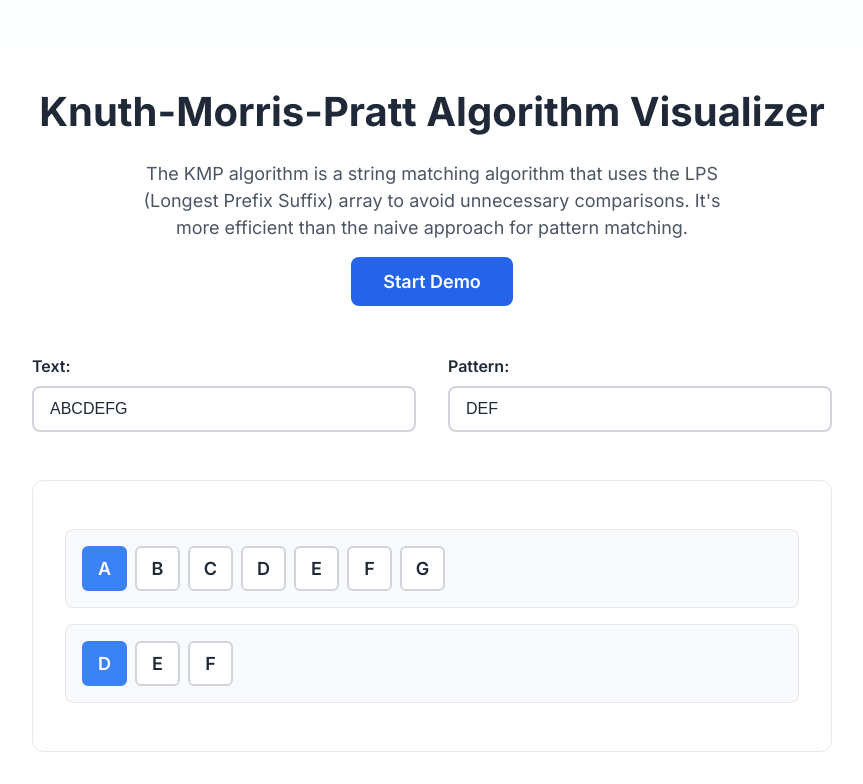
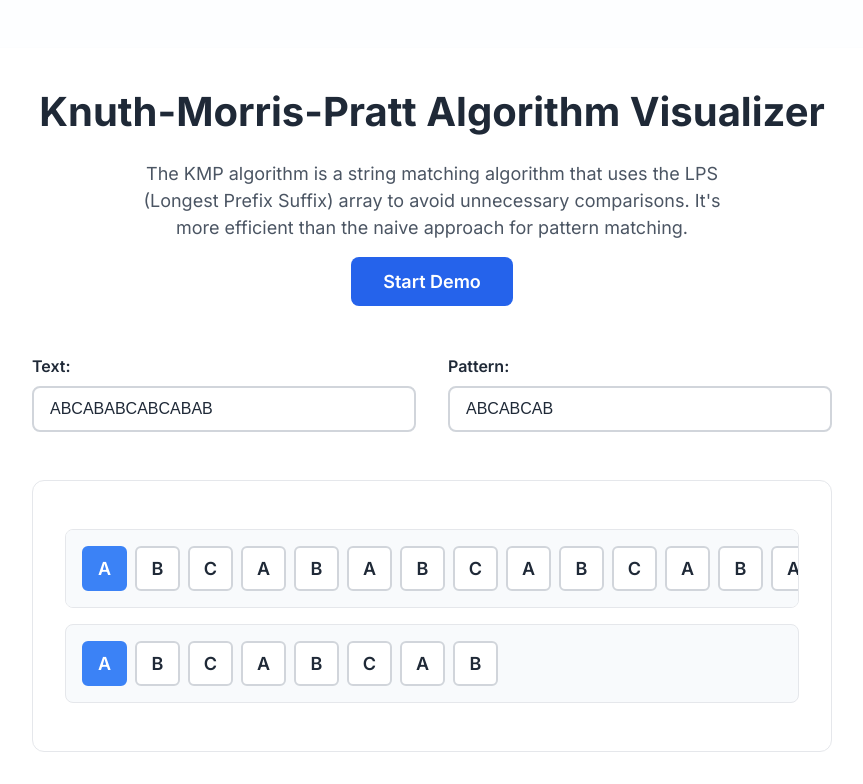
Before and after one commit to aditisingh02/kmp-algorithm-visualizer, a React (Vite) app: page / in a window 1280 px wide. Shown: the top 784 px of the page, without its empty margins (208-1071 px from the left). Built offline with nearby package versions, Linux system fonts and the light colour scheme.

Commit message:
changed the placeholder text

```diff
--- a/src/KMPVisualizer.tsx
+++ b/src/KMPVisualizer.tsx
@@ -11,8 +11,8 @@ const CharacterBox: React.FC<CharacterBoxProps> = ({ char, state }) => {
 };
 
 const KMPVisualizer: React.FC = () => {
-  const [text, setText] = useState("ABCDEFG");
-  const [pattern, setPattern] = useState("DEF");
+  const [text, setText] = useState("ABCABABCABCABAB");
+  const [pattern, setPattern] = useState("ABCABCAB");
   const [isRunning, setIsRunning] = useState(false);
   const [lps, setLps] = useState<number[]>([]);
   const [matches, setMatches] = useState<number[]>([]);
```
